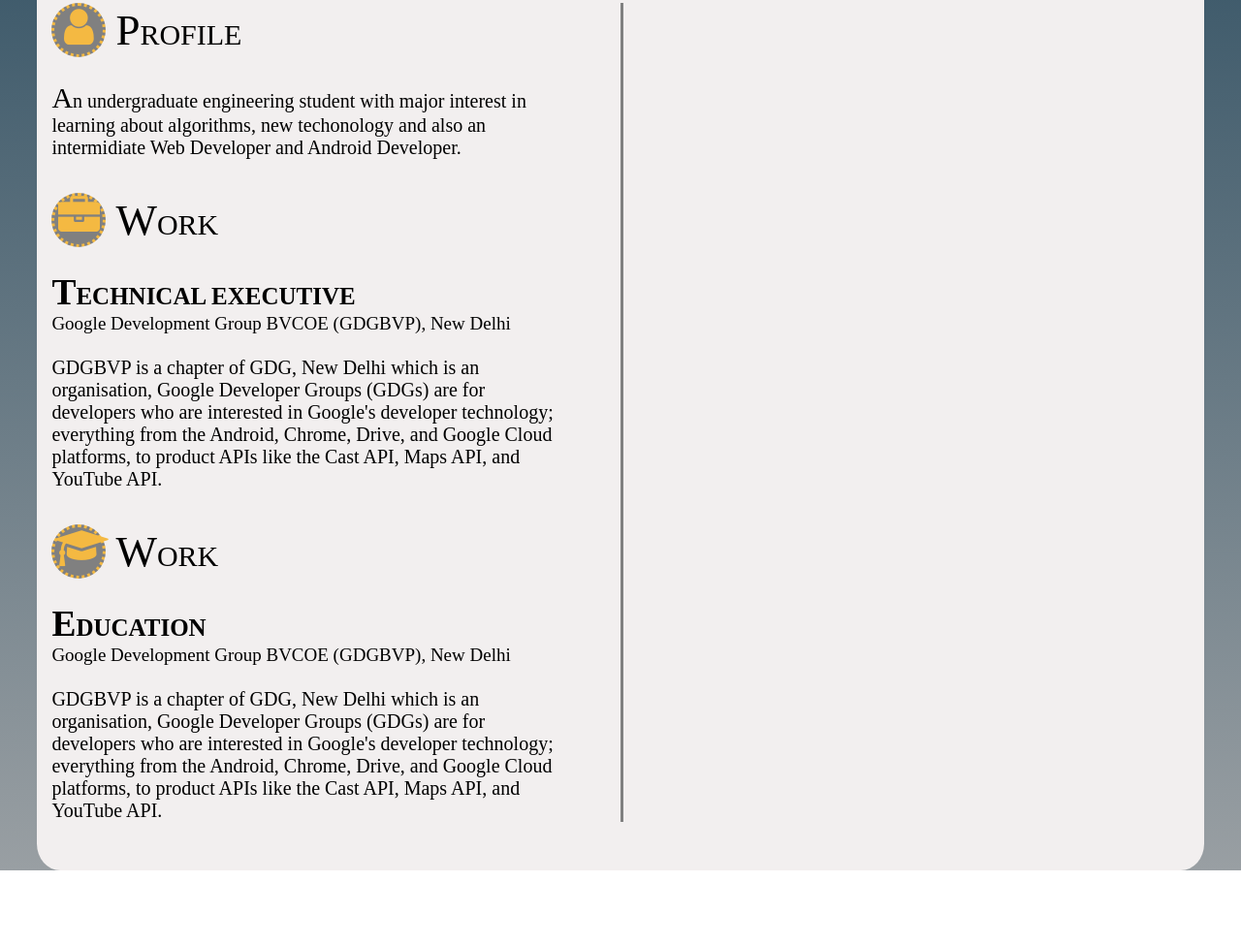
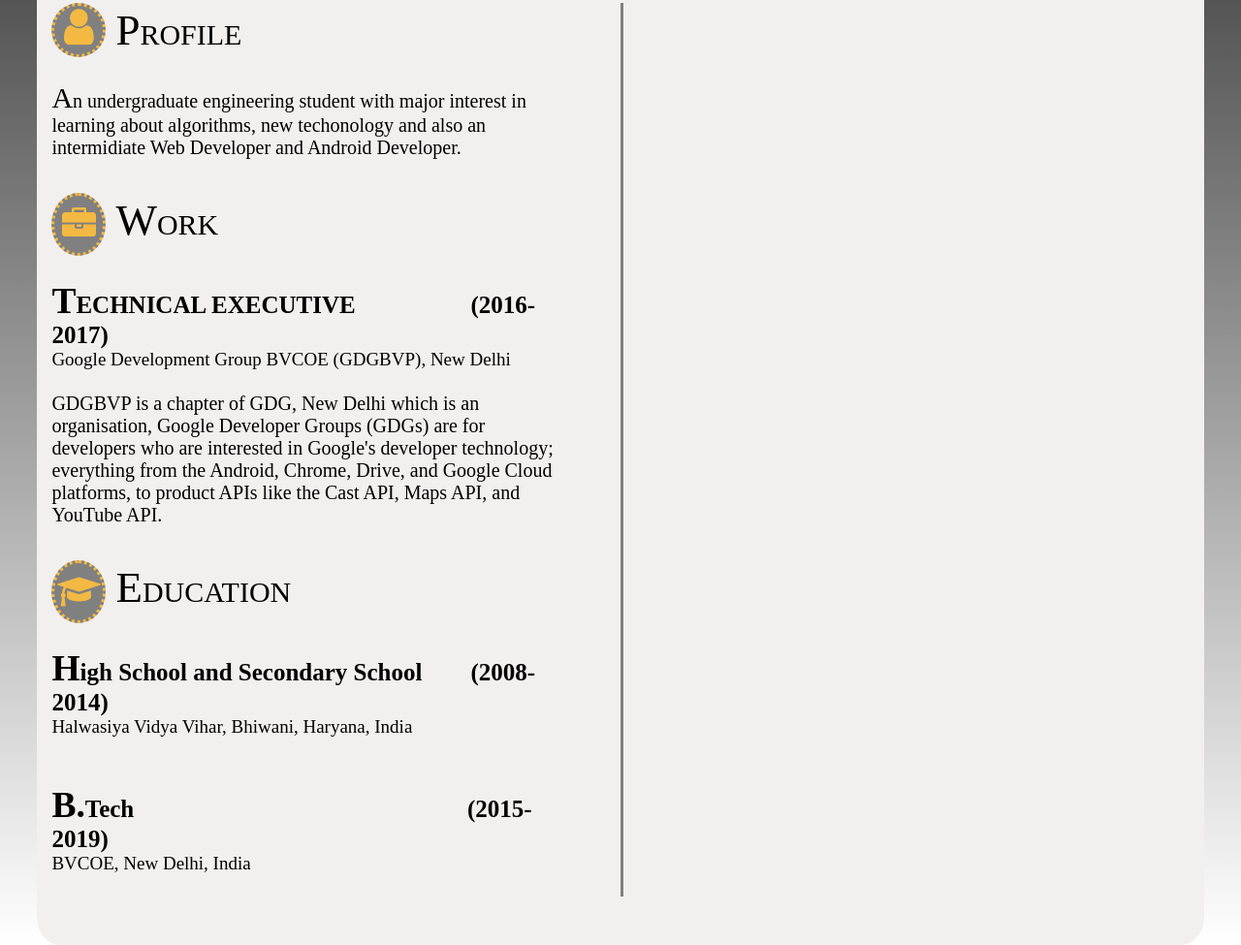
Before and after one commit to namangupta01/namangupta01.github.io, a plain HTML site: page index.html in a window 1280 px wide. Shown: the part 484-1459 px from the top of the page at 97% size. Before the commit the page ends 1382 px from the top, so only its background shows below. Drawn offline with Linux system fonts and the light colour scheme.

Commit message:
education section added

```diff
--- a/index.html
+++ b/index.html
@@ -36,9 +36,9 @@
 					<div id="section-box">
 						<div style="display:flex;">
 							<div>
-								<i class="fa fa-user" aria-hidden="true" id="section-header-first"></i>
+								<i class="fa fa-user" aria-hidden="true" id="profile"></i>
 							</div>
-							<div id="section-header-second">
+							<div id="profile-header">
 								PROFILE
 							</div>
 						</div>
@@ -50,16 +50,16 @@
 						<div style="display:flex;">
 							<div>
 
-								<i class="fa fa-briefcase" aria-hidden="true" id="section-header-first"></i>
+								<i class="fa fa-briefcase" aria-hidden="true" id="work"></i>
 							</div>
-							<div id="section-header-second">
+							<div id="work-header">
 								WORK
 							</div>
 						</div>
 
 						<section>
 								<div style="font-weight:bold;font-size:25px;">
-									TECHNICAL EXECUTIVE
+									TECHNICAL EXECUTIVE &nbsp; &nbsp;&nbsp; &nbsp;&nbsp; &nbsp;&nbsp; &nbsp;&nbsp; &nbsp;&nbsp; &nbsp;(2016-2017)
 								</div>
 								<div style="font-size:19px;">
 								Google Development Group BVCOE (GDGBVP), New Delhi
@@ -73,23 +73,29 @@
 					<div id="section-box">
 						<div style="display:flex;">
 							<div>
-								<i class="fa fa-graduation-cap" aria-hidden="true" id="section-header-first"></i>
+								<i class="fa fa-graduation-cap" aria-hidden="true" id="education"></i>
 							</div>
-							<div id="section-header-second">
-								WORK
+							<div id="education-header">
+										EDUCATION
 							</div>
 						</div>
 						<section>
 								<div style="font-weight:bold;font-size:25px;">
-									EDUCATION
+									High School and Secondary School	&nbsp; &nbsp; &nbsp; &nbsp;(2008-2014)
 								</div>
 								<div style="font-size:19px;">
-								Google Development Group BVCOE (GDGBVP), New Delhi
+								Halwasiya Vidya Vihar, Bhiwani, Haryana, India
 								</div>
 								<br>
-								<div>
-								GDGBVP is a chapter of GDG, New Delhi which is an organisation, Google Developer Groups (GDGs) are for developers who are interested in Google's developer technology; everything from the Android, Chrome, Drive, and Google Cloud platforms, to product APIs like the Cast API, Maps API, and YouTube API.
+						</section>
+						<section>
+								<div style="font-weight:bold;font-size:25px;">
+									B.Tech &nbsp; &nbsp; &nbsp; &nbsp;&nbsp; &nbsp; &nbsp; &nbsp; &nbsp; &nbsp; &nbsp; &nbsp; &nbsp; &nbsp; &nbsp; &nbsp; &nbsp; &nbsp; &nbsp; &nbsp; &nbsp; &nbsp; &nbsp; &nbsp; &nbsp;&nbsp; &nbsp;&nbsp;&nbsp;  (2015-2019)
 								</div>
+								<div style="font-size:19px;">
+								BVCOE, New Delhi, India
+								</div>
+								<br>
 						</section>
 					</div>
 				</div>
--- a/style.css
+++ b/style.css
@@ -1,6 +1,6 @@
 body{
 	margin: 0 3% 0 3%;
-	background: linear-gradient(to bottom,#11384f,#999fa3);
+	background: linear-gradient(to bottom,black,white);
 }
 #page{
 	background: #f2efef;
@@ -79,7 +79,7 @@ img{
 #section-box{
 	margin: 30px 20px 35px 0px;
 }
-#section-header-first{
+#profile{
 	font-size: 43px;
 	text-align:center;
 	height: 50px;
@@ -89,13 +89,54 @@ img{
 	background-color: gray;
 	border: dotted #f4b942 ;
 }
-#section-header-second{
+#profile-header{
 	position: relative;
 	left: 10px;
 	top:2px;
 	font-size: 30;
 }
-#section-header-second::first-letter{
+#profile-header::first-letter{
+	font-size: 150%;
+}
+#work{
+	font-size: 35px;
+	padding-top: 12px;
+	text-align:center;
+	height: 47px;
+	width: 50px;
+	color: #f4b942;
+	border-radius: 51%;
+	background-color: gray;
+	border: dotted #f4b942 ;
+}
+
+#work-header{
+	position: relative;
+	left: 10px;
+	top:2px;
+	font-size: 30;
+}
+#work-header::first-letter{
+	font-size: 150%;
+}
+#education{
+	font-size: 35px;
+	padding-top: 12px;
+	text-align:center;
+	height: 47px;
+	width: 50px;
+	color: #f4b942;
+	border-radius: 51%;
+	background-color: gray;
+	border: dotted #f4b942 ;
+}
+#education-header{
+	position: relative;
+	left: 10px;
+	top:2px;
+	font-size: 30;
+}
+#education-header::first-letter{
 	font-size: 150%;
 }
 section::first-letter{
```
